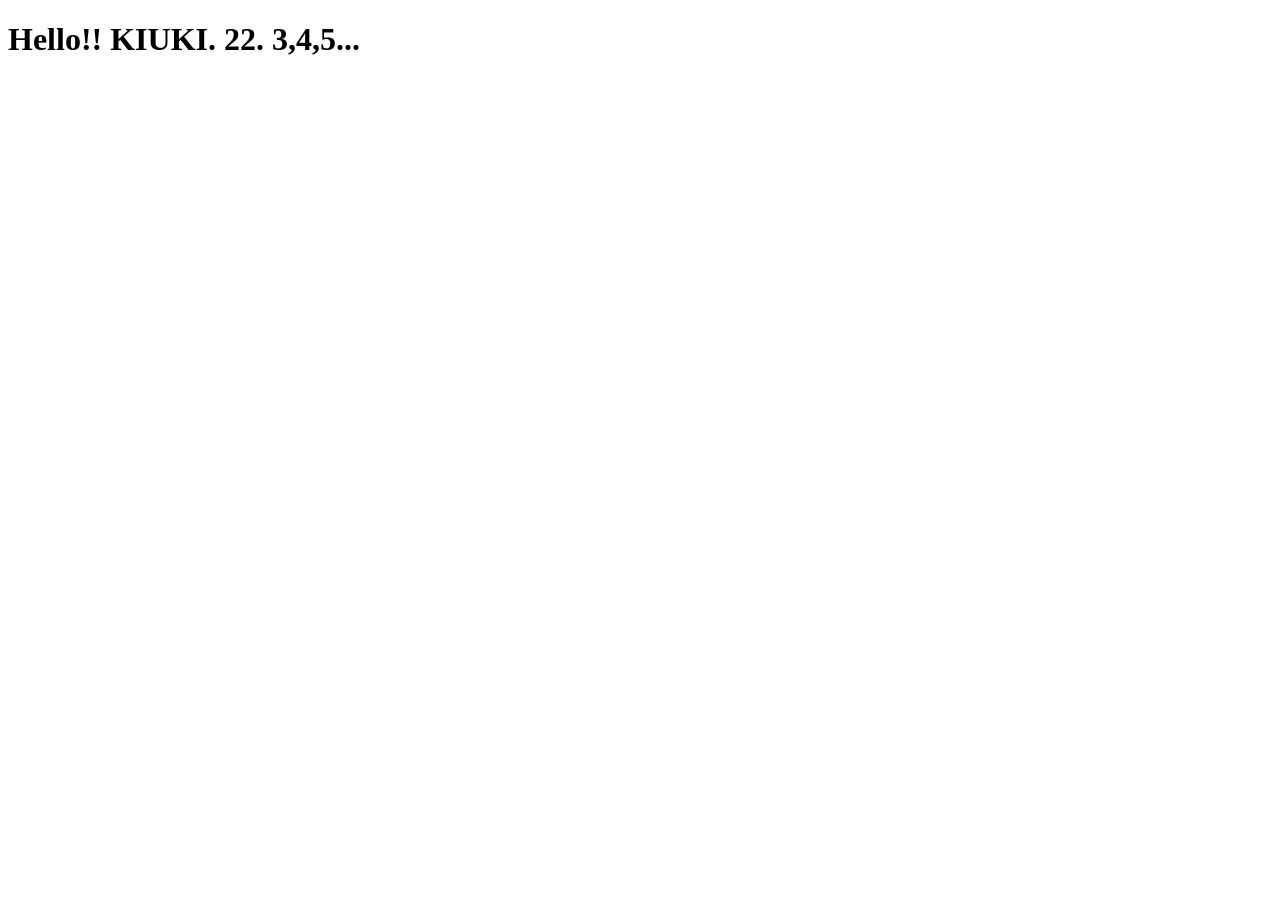
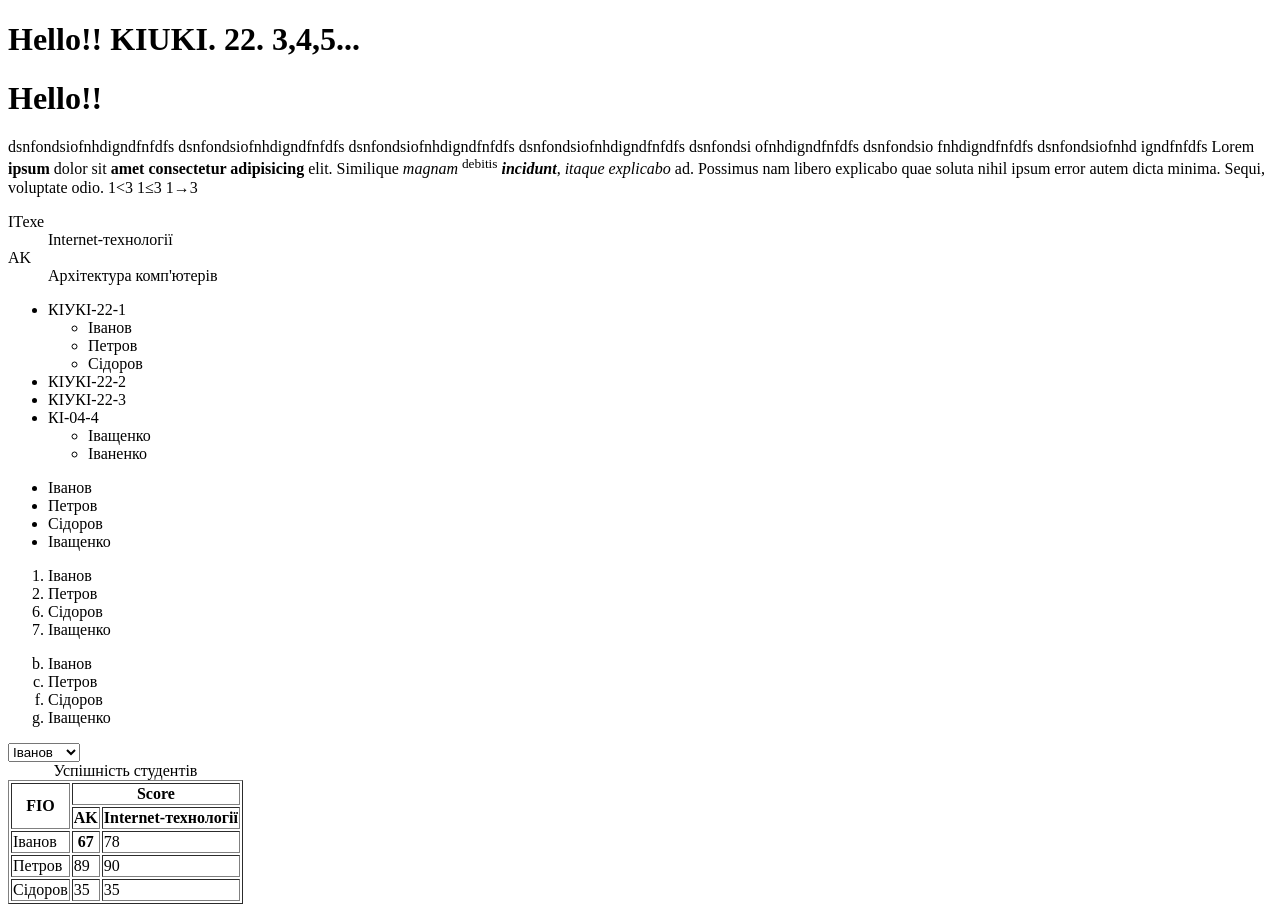
Before and after one commit to knureigs/kiuki22_345, a plain HTML site: page index.html in a window 1280 px wide. Before the commit the page ends 800 px from the top, so only its background shows below. Drawn offline with Linux system fonts and the light colour scheme.

Commit message:
feat: example ror first lab

```diff
--- a/index.html
+++ b/index.html
@@ -7,5 +7,94 @@
 </head>
 <body>
     <h1>Hello!! KIUKI. 22. 3,4,5...</h1>
+    <h1>Hello!! </h1>
+    <span>dsnfondsiofnhdigndfnfdfs</span>
+    <span>dsnfondsiofnhdigndfnfdfs</span>
+    <span>dsnfondsiofnhdigndfnfdfs</span>
+    <span>dsnfondsiofnhdigndfnfdfs</span>
+    <span>dsnfondsi ofnhdigndfnfdfs</span>
+    <span>dsnfondsio fnhdigndfnfdfs</span>
+    <span>dsnfondsiofnhd igndfnfdfs</span>
+    Lorem <b>ipsum</b> dolor sit <strong>amet consectetur adipisicing</strong> elit. Similique <i>magnam </i> <sup>debitis</sup> <i><b>incidunt</b></i>, <cite>itaque explicabo</cite> ad. Possimus nam libero explicabo quae soluta nihil ipsum error autem dicta minima. Sequi, voluptate odio.
+    1&lt;3
+    1&leq;3
+    1&rarr;3
+    <dl>
+        <dt>IТехе</dt>
+        <dd>Internet-технології</dd>
+        <dt>AK</dt>
+        <dd>Архітектура комп'ютерів</dd>
+    </dl>
+    <ul>
+        <li>КІУКІ-22-1
+            <ul>
+                <li>Іванов</li>
+                <li>Петров</li>
+                <li>Сідоров</li>
+            </ul>
+        </li>
+        <li>КІУКІ-22-2</li>
+        <li>КІУКІ-22-3</li>
+        <li>КІ-04-4
+            <ul>
+                <li>Іващенко</li>
+                <li>Іваненко</li>
+            </ul>
+        </li>
+    </ul>
+    <ul>
+        <li>Іванов</li>
+        <li>Петров</li>
+        <li>Сідоров</li>
+        <li>Іващенко</li>
+    </ul>
+    <ol>
+        <li>Іванов</li>
+        <li>Петров</li>
+        <li value="6">Сідоров</li>
+        <li>Іващенко</li>
+    </ol>
+    <ol type="a" start="2">
+        <li>Іванов</li>
+        <li>Петров</li>
+        <li value="6">Сідоров</li>
+        <li>Іващенко</li>
+    </ol>
+    <select name="stud" id="stud">
+        <option value="Іванов">Іванов</option>
+        <option value="Петров">Петров</option>
+        <option value="Сідоров">Сідоров</option>
+    </select>
+
+    <table border="1">
+        <caption>Успішність студентів</caption>
+        <thead>
+            <tr>
+                <th rowspan="2">FIO</th>
+                <th colspan="2">Score</th>
+            </tr>
+            <tr>
+                <th>AK</th>
+                <th>Internet-технології</th>
+            </tr>
+        </thead>
+        <tbody>
+        <tr>
+            <td>Іванов</td>
+            <th>67</th>
+            <td>78</td>
+        </tr>
+        <tr>
+            <td>Петров</td>
+            <td>89</td>
+            <td>90</td>
+        </tr>
+        <tr>
+            <td>Сідоров</td>
+            <td>35</td>
+            <td>35</td>
+        </tr>
+    </tbody>
+    </table>
 </body>
 </html>
```
